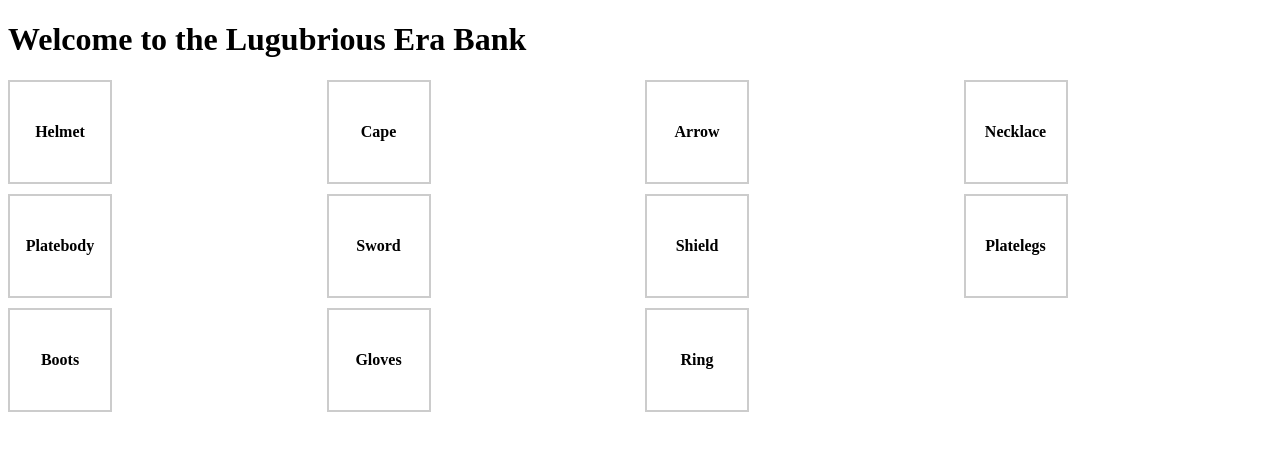
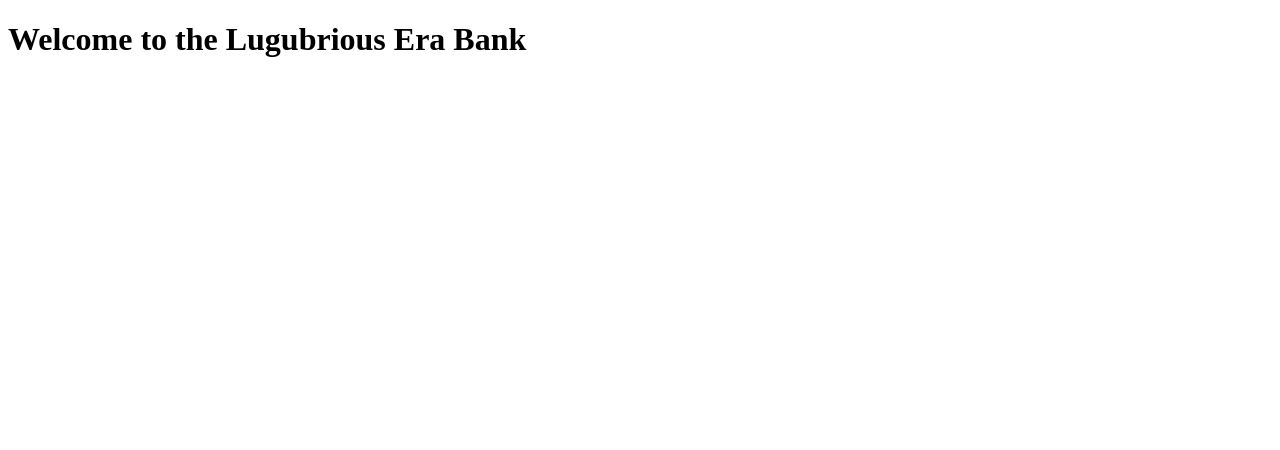
Before and after one commit to LugubriousEraKing/LugubriousEra, a plain HTML site: page Inventory.html in a window 1280 px wide. Drawn offline with Linux system fonts and the light colour scheme.

Commit message:
Update Inventory.html

```diff
--- a/Inventory.html
+++ b/Inventory.html
@@ -9,17 +9,7 @@
         <h1>Welcome to the Lugubrious Era Bank</h1>
     </header>
     <div class="equipment">
-        <div class="equipment-slot">Helmet</div>
-        <div class="equipment-slot">Cape</div>
-        <div class="equipment-slot">Arrow</div>
-        <div class="equipment-slot">Necklace</div>
-        <div class="equipment-slot">Platebody</div>
-        <div class="equipment-slot">Sword</div>
-        <div class="equipment-slot">Shield</div>
-        <div class="equipment-slot">Platelegs</div>
-        <div class="equipment-slot">Boots</div>
-        <div class="equipment-slot">Gloves</div>
-        <div class="equipment-slot">Ring</div>
+        <!-- Equipment slots (if any) -->
     </div>
     <div class="inventory">
         <!-- Inventory slots will go here -->
```
